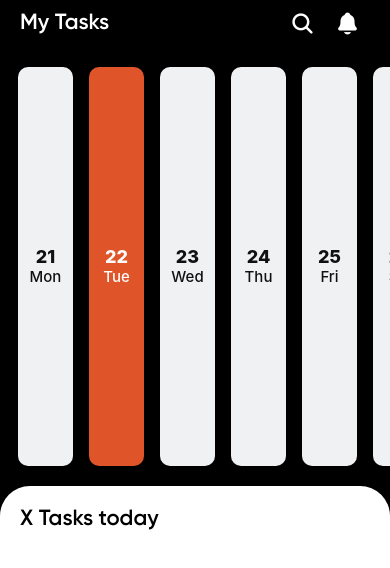
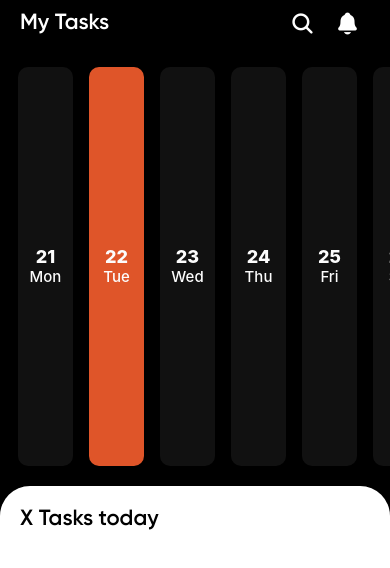
Before and after one commit to AissaRouk/React-Native-Task-Manager, a React Native app: screen / in a window 390 px wide. Shown: the top 568 px of the page. Built offline with nearby package versions, Linux system fonts and the light colour scheme.

Commit message:
DayComponent's UI completed

```diff
--- a/src/Components/DayComponent.tsx
+++ b/src/Components/DayComponent.tsx
@@ -4,40 +4,33 @@ import {
   orangeColor,
   whiteColor,
 } from "../Utils/styles";
-import { View, Text, StyleSheet } from "react-native";
+import { Text, StyleSheet, TouchableOpacity } from "react-native";
 import { Day } from "../Types/Types";
 
 export default function DayComponent({
   day,
   highlighted,
+  setCurrentDay,
 }: {
   day: Day;
   highlighted?: boolean;
+  setCurrentDay: (day: Day) => void;
 }) {
   return (
-    <View
+    <TouchableOpacity
       style={[
         styles.container,
-        { backgroundColor: highlighted ? orangeColor : greyColor },
+        {
+          backgroundColor: highlighted ? orangeColor : blackColor,
+        },
       ]}
+      onPress={() => setCurrentDay(day)}
     >
-      <Text
-        style={[
-          styles.dayText,
-          { color: highlighted ? whiteColor : blackColor },
-        ]}
-      >
-        {day.day}
-      </Text>
-      <Text
-        style={[
-          styles.dayOfWeekText,
-          { color: highlighted ? whiteColor : blackColor },
-        ]}
-      >
+      <Text style={[styles.dayText, { color: whiteColor }]}>{day.day}</Text>
+      <Text style={[styles.dayOfWeekText, { color: whiteColor }]}>
         {day.dayOfTheWeek}
       </Text>
-    </View>
+    </TouchableOpacity>
   );
 }
 
```
